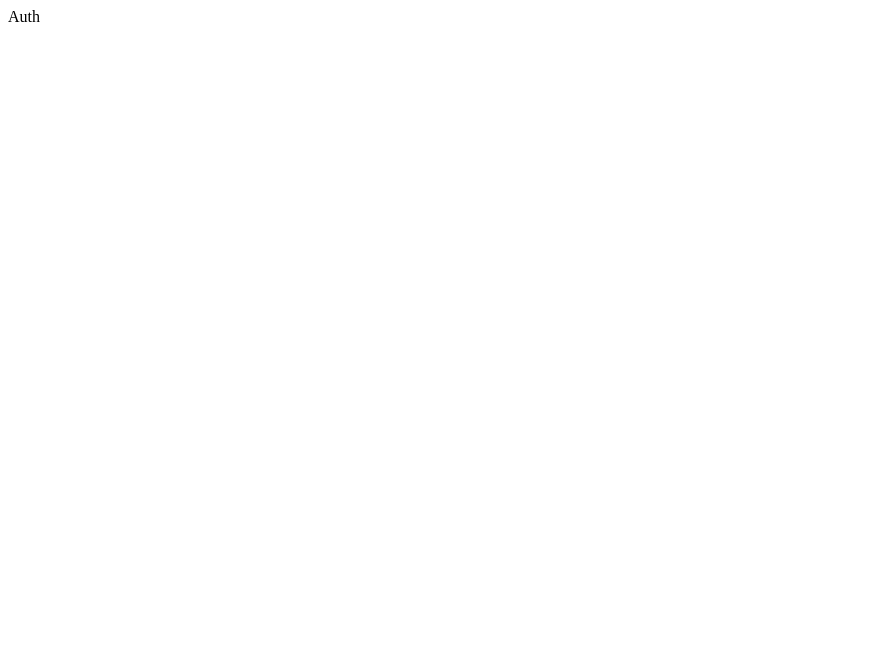
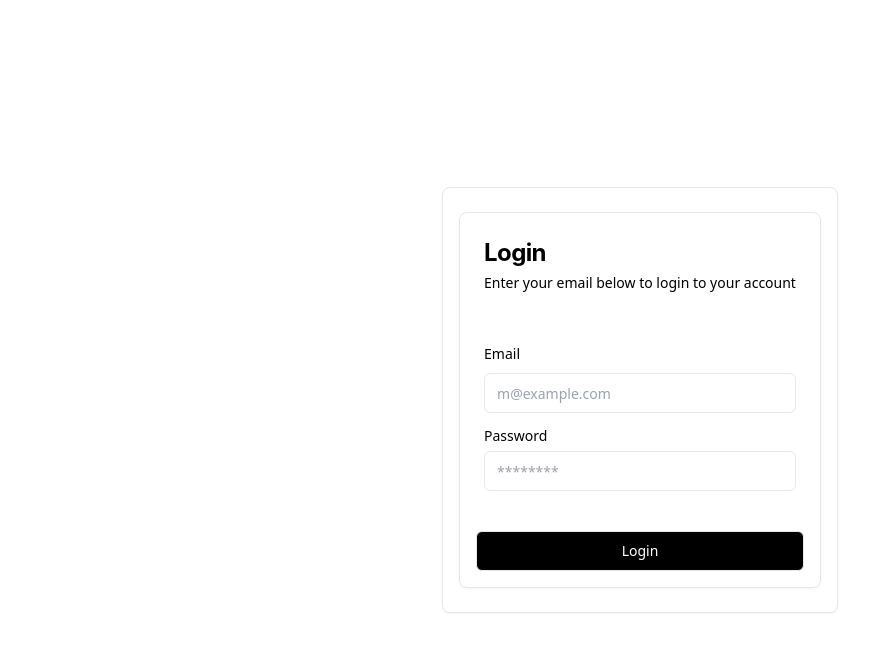
Before and after one commit to VictoriaReyes1803/BatallaNavalFrontend, an Angular app: page / in a window 1280 px wide. Shown: the top 652 px of the page, without its empty margins (0-893 px from the left). Built offline with nearby package versions, Linux system fonts and the light colour scheme.

Commit message:
añadiendo login

```diff
--- a/angular.json
+++ b/angular.json
@@ -91,5 +91,8 @@
         }
       }
     }
+  },
+  "cli": {
+    "analytics": "5d9cd79a-3813-46eb-9265-01241274dcd1"
   }
 }
--- a/package.json
+++ b/package.json
@@ -29,12 +29,15 @@
     "@angular/cli": "^17.2.0",
     "@angular/compiler-cli": "^17.2.0",
     "@types/jasmine": "~5.1.0",
+    "autoprefixer": "^10.4.19",
     "jasmine-core": "~5.1.0",
     "karma": "~6.4.0",
     "karma-chrome-launcher": "~3.2.0",
     "karma-coverage": "~2.2.0",
     "karma-jasmine": "~5.1.0",
     "karma-jasmine-html-reporter": "~2.1.0",
+    "postcss": "^8.4.38",
+    "tailwindcss": "^3.4.3",
     "typescript": "~5.3.2"
   }
 }
--- a/src/app/Layouts/auth/auth.component.html
+++ b/src/app/Layouts/auth/auth.component.html
@@ -1,3 +1,3 @@
-<main>
-    Auth
+<main class="h-screen w-full">
+    <router-outlet/>
 </main>
--- a/src/app/Layouts/auth/auth.component.ts
+++ b/src/app/Layouts/auth/auth.component.ts
@@ -1,9 +1,12 @@
 import { Component } from '@angular/core';
+import { RouterOutlet } from '@angular/router';
 
 @Component({
   selector: 'app-auth',
   standalone: true,
-  imports: [],
+  imports: [
+    RouterOutlet
+],
   templateUrl: './auth.component.html',
   styleUrl: './auth.component.css'
 })
--- a/src/app/Views/Auth/login/login.component.html
+++ b/src/app/Views/Auth/login/login.component.html
@@ -1 +1,68 @@
-<p>login works!</p>
+<main class="w-full h-screen">
+    <div class="flex h-screen w-full justify-center items-center">
+        <style>
+            h1,
+            h2,
+            h3,
+            h4,
+            h5,
+            h6 {
+                font-family: 'Inter', sans-serif;
+                --font-sans: 'Inter';
+            }
+        </style>
+        <style>
+            body {
+                font-family: 'Inter', sans-serif;
+                --font-sans: 'Inter';
+            }
+        </style>
+        <div class="rounded-lg border bg-card text-card-foreground shadow-sm px-0" data-v0-t="card">
+            <div class="p-0">
+                <div class="flex flex-1 min-h-[50vh] items-center justify-center py-6">
+                    <div class="grid gap-6 w-full px-4">
+                        <div class="rounded-lg border bg-card text-card-foreground shadow-sm" data-v0-t="card">
+                            <div class="flex flex-col p-6 space-y-1">
+                                <h3 class="whitespace-nowrap tracking-tight text-2xl font-bold">Login</h3>
+                                <p class="text-sm text-muted-foreground">Enter your email below to login to your account
+                                </p>
+                            </div>
+                            <div class="p-6">
+                                <div class="space-y-4">
+                                    <div class="space-y-2">
+                                        <label
+                                            class="text-sm font-medium leading-none peer-disabled:cursor-not-allowed peer-disabled:opacity-70"
+                                            for="email">
+                                            Email
+                                        </label>
+                                        <input
+                                            class="flex h-10 w-full rounded-md border border-input bg-background px-3 py-2 text-sm ring-offset-background file:border-0 file:bg-transparent file:text-sm file:font-medium placeholder:text-muted-foreground focus-visible:outline-none focus-visible:ring-2 focus-visible:ring-ring focus-visible:ring-offset-2 disabled:cursor-not-allowed disabled:opacity-50"
+                                            id="email" placeholder="m@example.com" required="" type="email" />
+                                    </div>
+                                    <div class="space-y-2">
+                                        <div class="flex items-center">
+                                            <label
+                                                class="text-sm font-medium leading-none peer-disabled:cursor-not-allowed peer-disabled:opacity-70"
+                                                for="password">
+                                                Password
+                                            </label>
+                                        </div>
+                                        <input
+                                            class="flex h-10 w-full rounded-md border border-input bg-background px-3 py-2 text-sm ring-offset-background file:border-0 file:bg-transparent file:text-sm file:font-medium placeholder:text-muted-foreground focus-visible:outline-none focus-visible:ring-2 focus-visible:ring-ring focus-visible:ring-offset-2 disabled:cursor-not-allowed disabled:opacity-50"
+                                            id="password" required="" type="password" placeholder="********"/>
+                                    </div>
+                                </div>
+                            </div>
+                            <div class="flex items-center p-4 space-y-2">
+                                <button
+                                    class="bg-black text-white inline-flex items-center justify-center whitespace-nowrap rounded-md text-sm font-medium ring-offset-background transition-colors focus-visible:outline-none focus-visible:ring-2 focus-visible:ring-ring focus-visible:ring-offset-2 disabled:pointer-events-none disabled:opacity-50 border border-input bg-background hover:bg-accent hover:text-accent-foreground h-10 px-4 py-2 w-full">
+                                    Login
+                                </button>
+                            </div>
+                        </div>
+                    </div>
+                </div>
+            </div>
+        </div>
+    </div>
+</main>
--- a/src/styles.css
+++ b/src/styles.css
@@ -1 +1,3 @@
-/* You can add global styles to this file, and also import other style files */
+@tailwind base;
+@tailwind components;
+@tailwind utilities;
--- /dev/null
+++ b/tailwind.config.js
@@ -0,0 +1,10 @@
+/** @type {import('tailwindcss').Config} */
+module.exports = {
+  content: [
+    "./src/**/*.{html,ts}",
+],
+  theme: {
+    extend: {},
+  },
+  plugins: [],
+}
```
Also changed, not shown: src/app/app.routes.ts (+7 -0 lines), 1 other file (tests, documents, lock files or other folders).
